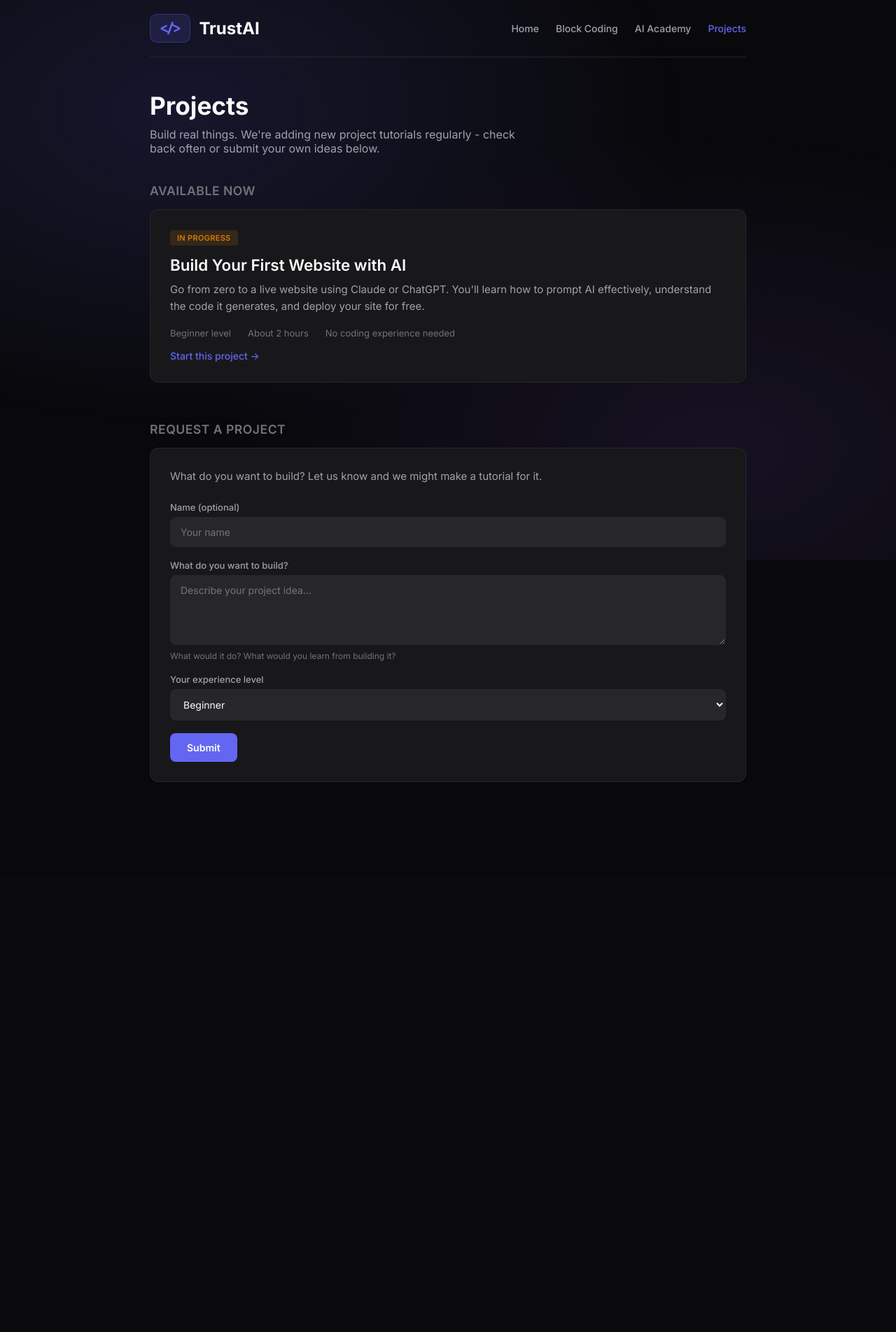
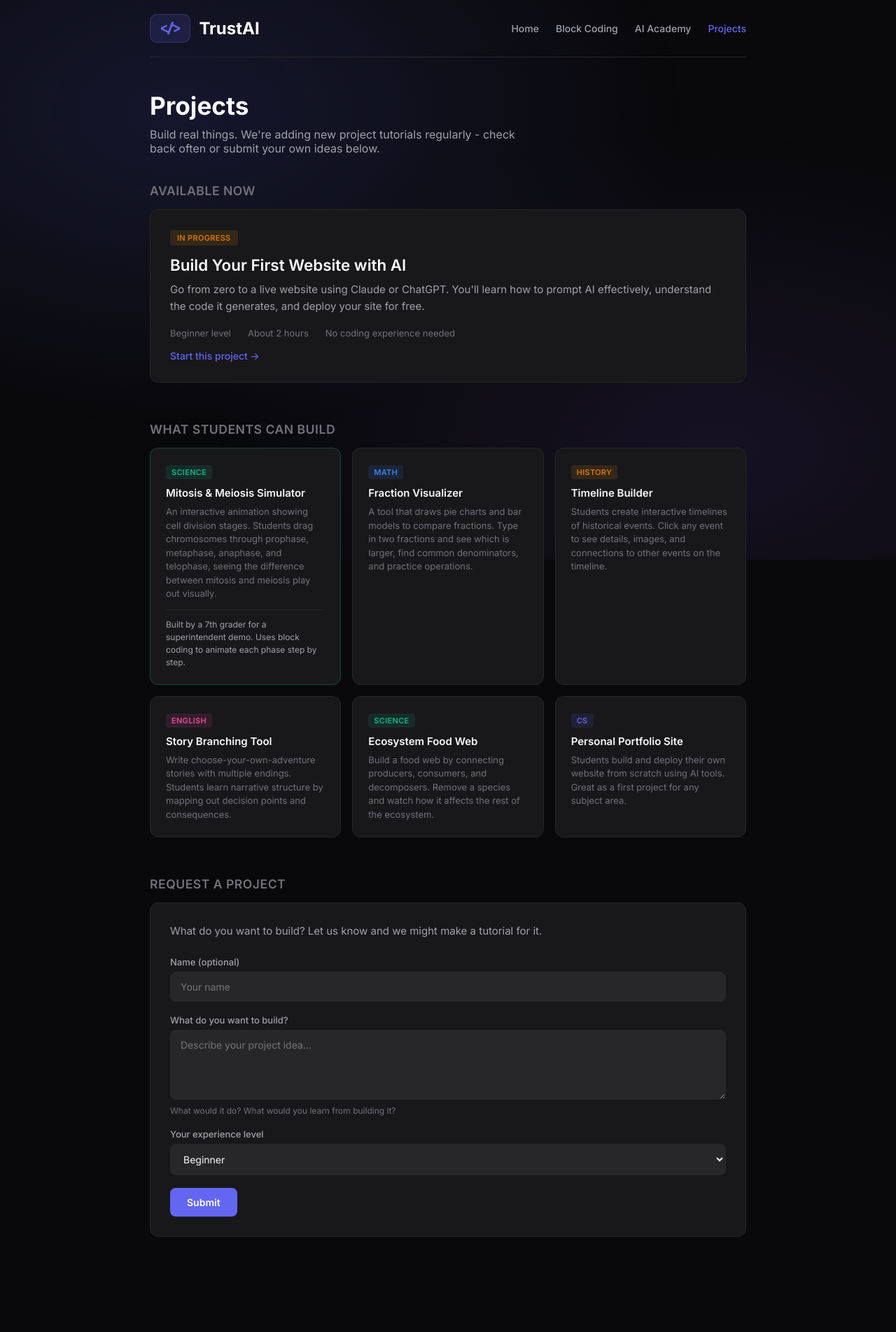
Before and after one commit to turtler12/teach_coding, a Flask app: page /projects in a window 1280 px wide. Shown: the whole page at 70% size. Before the commit the page ends 1118 px from the top, so only its background shows below. Run offline with Flask 3, Linux system fonts and the light colour scheme.

Commit message:
Add cross-subject example projects with Mitosis/Meiosis demo
Shows that the platform works for science, math, history, and English
in addition to CS. Highlights a Mitosis/Meiosis simulator as a
featured student project for superintendent demos.

Co-Authored-By: Claude Opus 4.6 <noreply@anthropic.com>

```diff
--- a/templates/projects.html
+++ b/templates/projects.html
@@ -194,6 +194,66 @@
             margin-top: 16px;
         }
 
+        .examples-grid {
+            display: grid;
+            grid-template-columns: repeat(auto-fill, minmax(260px, 1fr));
+            gap: 16px;
+        }
+
+        .example-card {
+            background: var(--bg-secondary);
+            border: 1px solid var(--border-color);
+            border-radius: 12px;
+            padding: 22px;
+            transition: border-color 0.2s;
+        }
+
+        .example-card:hover {
+            border-color: var(--border-light);
+        }
+
+        .example-subject {
+            display: inline-block;
+            padding: 3px 8px;
+            border-radius: 4px;
+            font-size: 11px;
+            font-weight: 600;
+            text-transform: uppercase;
+            letter-spacing: 0.3px;
+            margin-bottom: 10px;
+        }
+
+        .subject-science { background: rgba(16, 185, 129, 0.12); color: #10b981; }
+        .subject-math { background: rgba(59, 130, 246, 0.12); color: #3b82f6; }
+        .subject-history { background: rgba(245, 158, 11, 0.12); color: #d97706; }
+        .subject-english { background: rgba(236, 72, 153, 0.12); color: #ec4899; }
+        .subject-cs { background: rgba(99, 102, 241, 0.12); color: #6366f1; }
+
+        .example-card h4 {
+            font-size: 15px;
+            font-weight: 600;
+            margin-bottom: 8px;
+        }
+
+        .example-card p {
+            font-size: 13px;
+            color: var(--text-muted);
+            line-height: 1.5;
+        }
+
+        .example-highlight {
+            border-color: rgba(16, 185, 129, 0.3);
+        }
+
+        .example-highlight .example-detail {
+            margin-top: 12px;
+            padding-top: 12px;
+            border-top: 1px solid var(--border-color);
+            font-size: 12px;
+            color: var(--text-secondary);
+            line-height: 1.5;
+        }
+
         .ideas-section {
             background: var(--bg-secondary);
             border: 1px solid var(--border-color);
@@ -357,6 +417,43 @@
         </div>
 
         <div class="section">
+            <div class="section-title">What Students Can Build</div>
+            <div class="examples-grid">
+                <div class="example-card example-highlight">
+                    <span class="example-subject subject-science">Science</span>
+                    <h4>Mitosis & Meiosis Simulator</h4>
+                    <p>An interactive animation showing cell division stages. Students drag chromosomes through prophase, metaphase, anaphase, and telophase, seeing the difference between mitosis and meiosis play out visually.</p>
+                    <div class="example-detail">Built by a 7th grader for a superintendent demo. Uses block coding to animate each phase step by step.</div>
+                </div>
+                <div class="example-card">
+                    <span class="example-subject subject-math">Math</span>
+                    <h4>Fraction Visualizer</h4>
+                    <p>A tool that draws pie charts and bar models to compare fractions. Type in two fractions and see which is larger, find common denominators, and practice operations.</p>
+                </div>
+                <div class="example-card">
+                    <span class="example-subject subject-history">History</span>
+                    <h4>Timeline Builder</h4>
+                    <p>Students create interactive timelines of historical events. Click any event to see details, images, and connections to other events on the timeline.</p>
+                </div>
+                <div class="example-card">
+                    <span class="example-subject subject-english">English</span>
+                    <h4>Story Branching Tool</h4>
+                    <p>Write choose-your-own-adventure stories with multiple endings. Students learn narrative structure by mapping out decision points and consequences.</p>
+                </div>
+                <div class="example-card">
+                    <span class="example-subject subject-science">Science</span>
+                    <h4>Ecosystem Food Web</h4>
+                    <p>Build a food web by connecting producers, consumers, and decomposers. Remove a species and watch how it affects the rest of the ecosystem.</p>
+                </div>
+                <div class="example-card">
+                    <span class="example-subject subject-cs">CS</span>
+                    <h4>Personal Portfolio Site</h4>
+                    <p>Students build and deploy their own website from scratch using AI tools. Great as a first project for any subject area.</p>
+                </div>
+            </div>
+        </div>
+
+        <div class="section">
             <div class="section-title">Request a Project</div>
             <div class="ideas-section">
                 <p class="ideas-intro">
```
